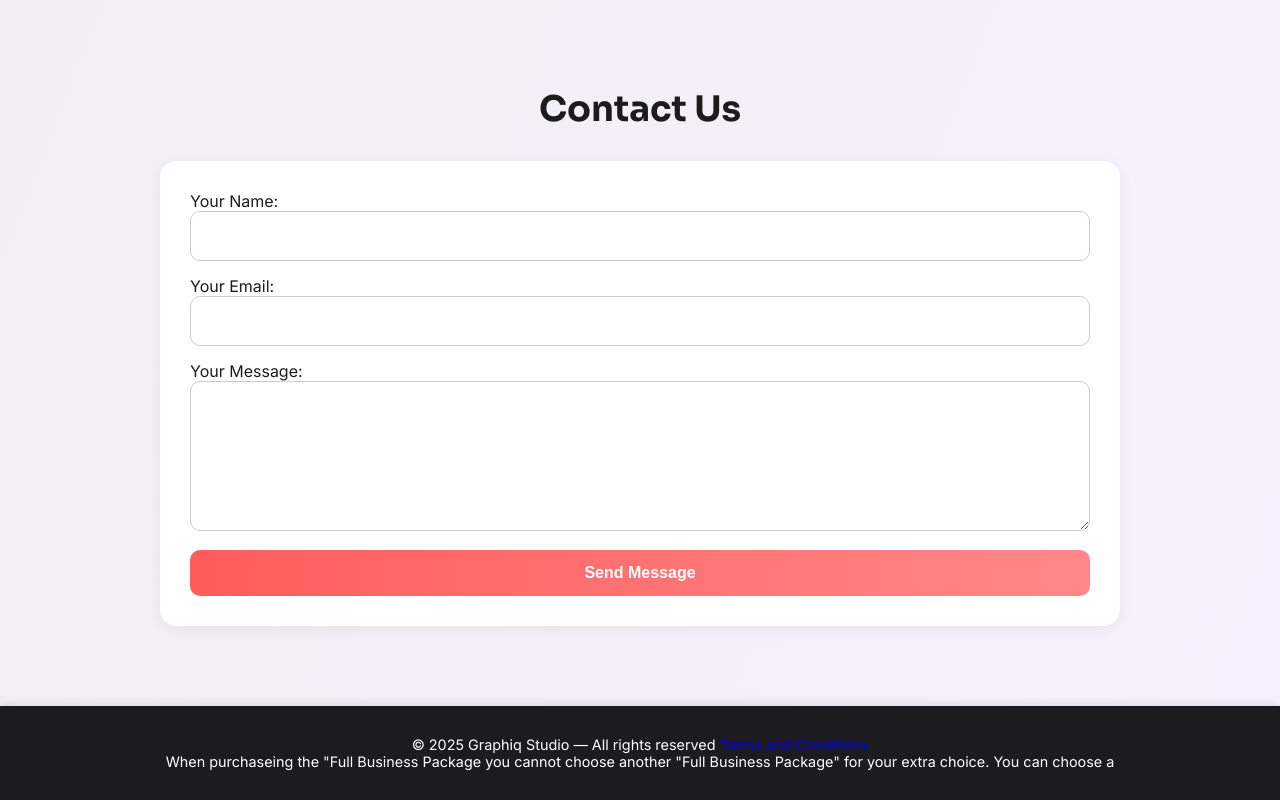
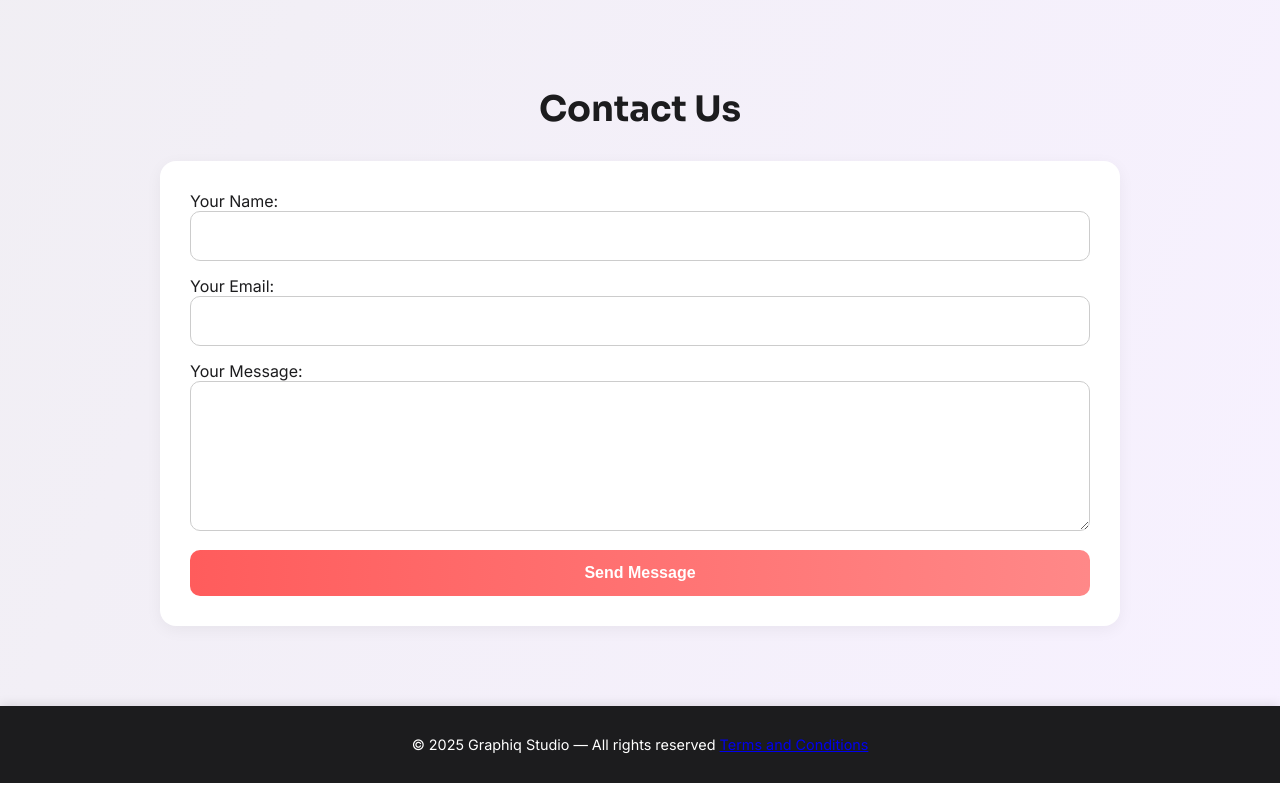
Before and after one commit to Callen111/GraphiqStudio, a plain HTML site: page index.html in a window 1280 px wide. Shown: the part 2472-3272 px from the top of the page. Drawn offline with Linux system fonts and the light colour scheme.

Commit message:
Update index.html

```diff
--- a/index.html
+++ b/index.html
@@ -244,7 +244,7 @@
   </section>
 
   <footer>
-    © 2025 Graphiq Studio — All rights reserved <a href="terms.html">Terms and Conditions</a><br>When purchaseing the "Full Business Package you cannot choose another "Full Business Package" for your extra choice. You can choose a
+    © 2025 Graphiq Studio — All rights reserved <a href="terms.html">Terms and Conditions</a>
   </footer>
 </body>
 <script>
```
